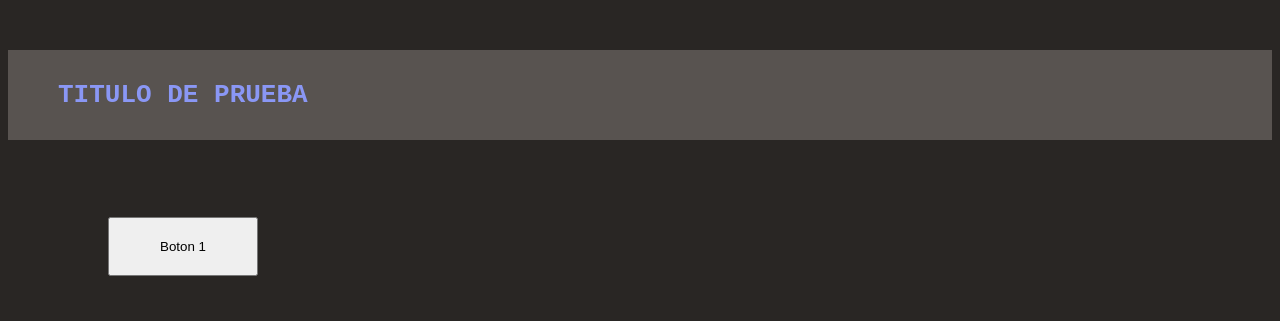
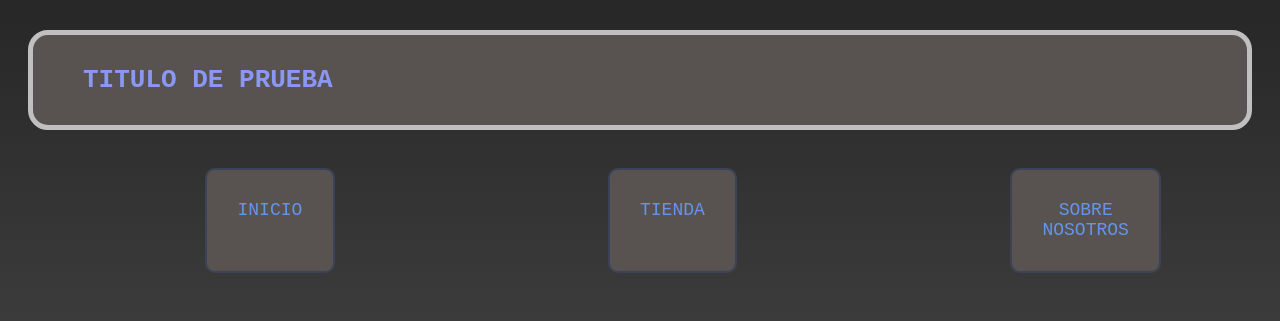
Before and after one commit to jonetxe13/paginaweb, a plain HTML site: page index.html in a window 1280 px wide. Shown: the top 321 px of the page. Drawn offline with Linux system fonts and the light colour scheme.

Commit message:
first commit

```diff
--- a/index.html
+++ b/index.html
@@ -1,65 +1,22 @@
-<style>
-    :root {
-        background-color: rgb(41, 38, 36);
-        font-family: monospace;
-    }
-    h1 {
-        background-color: rgb(88, 83, 80);
-        margin-top: 50px;
-        color: rgb(138, 151, 245);
-        padding: 30px 50px 30px 50px;
-    }
-
-    .boton1 {
-        margin-left: 100px;
-        margin-top: 60px;
-        padding: 20px 50px 20px 50px;
-    }
-    .centro {
-        border-width: 20px;
-        border-radius: 10px;
-        border-color:rgb(247, 244, 242);
-        margin: 100px 150px 150px 150px;
-        padding: 450px 0px 450px 0px;
-        color: rgb(57, 59, 75);
-        background-color: rgb(57, 59, 75);
-    }
-
-    .fotos {
-        text-align: center;
-        margin: 0px;
-        width: 750px;
-        height: 750px;
-        z-index: -1;
-    }
-
-    .boton2 {
-        padding: 10px;
-        margin: 100px 0px 100px 60px;
-    }
-
-    .boton3 {
-        padding: 10px;
-        margin: 100px 20px 100px 0px;
-    }
-
-    footer {
-        color: white;
-    }
-</style>
-
-
 <!DOCTYPE html>
 <html>
+  <head>
     <title>prueba de pagina web</title>
+    <link rel="stylesheet" href="style.css" />
+  </head>
+
   <body>
     <h1>TITULO DE PRUEBA</h1>
 
-        <button class="boton1" type="button">Boton 1</button>
+    <div class="partes">
+        <p class="parte1">INICIO</p>
+        <p class="parte2">TIENDA</p>
+        <p class="parte3">SOBRE NOSOTROS</p>
+    </div>
 
     <div class="centro">
       <button class="boton2" type="button">anterior</button>
-            <img src="\\wsl$\Ubuntu-20.04\home\jonetxe13\vscode\paginaweb\camiseta.jpg" class="fotos">
+      <img src="camiseta.jpg" class="fotos"/>
       <button class="boton3" type="button">siguiente</button>
     </div>
   </body>
--- /dev/null
+++ b/style.css
@@ -0,0 +1,70 @@
+:root {
+  /* background-color: rgb(41, 38, 36); */
+  font-family: monospace;
+  background: -webkit-linear-gradient(top, rgb(39, 39, 39), silver);
+}
+h1 {
+  background-color: rgb(88, 83, 80);
+  color: rgb(138, 151, 245);
+  margin: 30px 20px 0px 20px;
+  padding: 30px 0px 30px 50px;
+  border: silver solid 5px;
+  border-radius: 20px;
+}
+.partes {
+  display:flex;
+  text-align: center;
+  font-size: 18px;
+  margin-bottom: 2%;
+  margin-top: 3%;
+  margin-left: 10%;
+  margin-right: 10%;
+  color:cornflowerblue;
+}
+.parte1 {
+    border: 2px solid rgb(59, 68, 87);
+    margin: 0px 7% 0px 7%;
+    padding: 3% 3% 3% 3%;
+    border-radius: 10px;
+    background-color: rgb(88, 83, 80);
+}
+.parte2 {
+    border: 2px solid rgb(59, 68, 87);
+    margin: 0% 20% 0% 20%;
+    padding: 3% 3% 3% 3%;
+    border-radius: 10px;
+    background-color: rgb(88, 83, 80);
+}
+.parte3 {
+    border: 2px solid rgb(59, 68, 87);
+    margin: 0% 7% 0% 7%;
+    padding: 3% 3% 3% 3%;
+    border-radius: 10px;
+    background-color: rgb(88, 83, 80);
+}
+.centro {
+  border: 3px solid black;
+  border-radius: 10px;
+  margin: 4% 15% 50px 15%;
+  padding: 450px 0px 450px 0px;
+  color: rgb(57, 59, 75);
+  background-color: rgb(57, 59, 75);
+}
+.fotos {
+  text-align: center;
+  margin: 0px;
+  width: 750px;
+  height: 750px;
+  z-index: -1;
+}
+.boton2 {
+  padding: 10px;
+  margin: 100px 0px 100px 60px;
+}
+.boton3 {
+  padding: 10px;
+  margin: 100px 20px 100px 0px;
+}
+footer {
+  color: white;
+}
```
Lines whose indentation alone changed are shown as unchanged.
